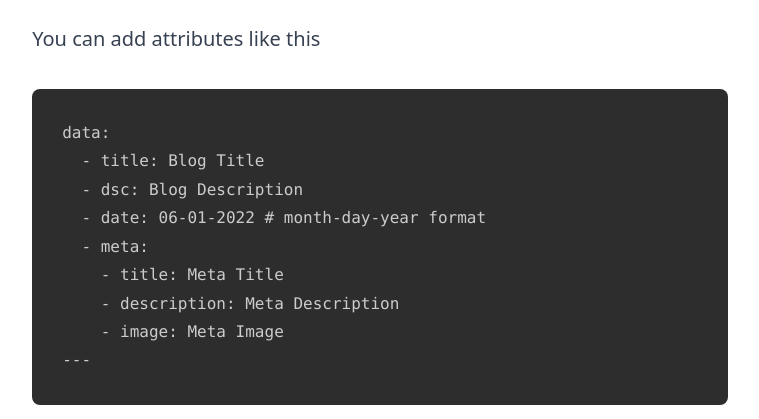
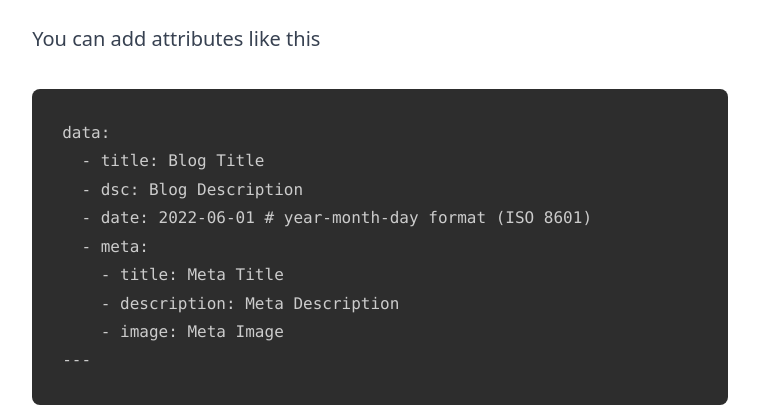
Before and after one commit to yxshv/blog, a Next.js app: page /blogs/write-blogs-seconds in a window 1280 px wide. Shown: the part 960-1379 px from the top of the page, without its empty margins (260-1019 px from the left). Built offline with nearby package versions, Linux system fonts and the light colour scheme; no server answers; the database is empty.

Commit message:
Update write-blogs-seconds.mdx

```diff
--- a/pages/blogs/write-blogs-seconds.mdx
+++ b/pages/blogs/write-blogs-seconds.mdx
@@ -26,7 +26,7 @@ You can add attributes like this
 data:
   - title: Blog Title
   - dsc: Blog Description
-  - date: 06-01-2022 # month-day-year format
+  - date: 2022-06-01 # year-month-day format (ISO 8601)
   - meta:
     - title: Meta Title
     - description: Meta Description
```
